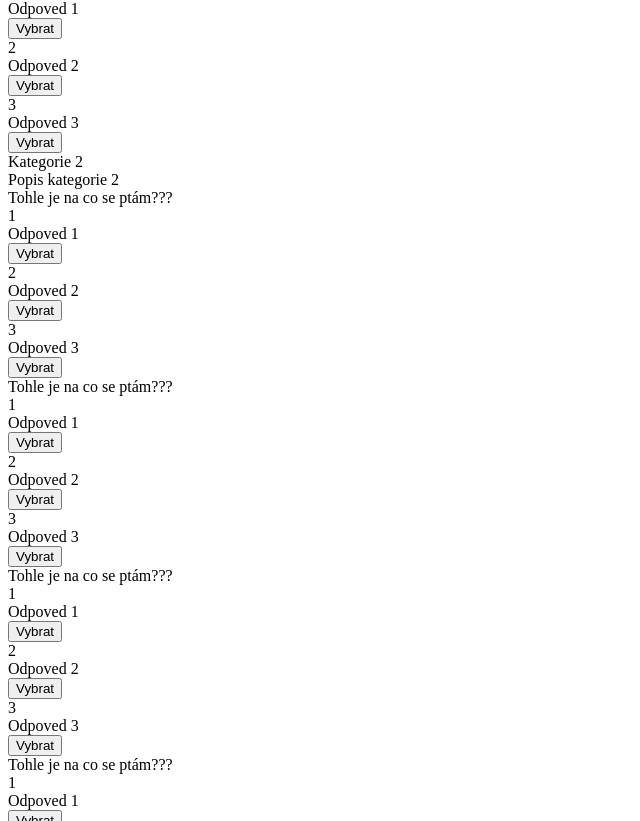
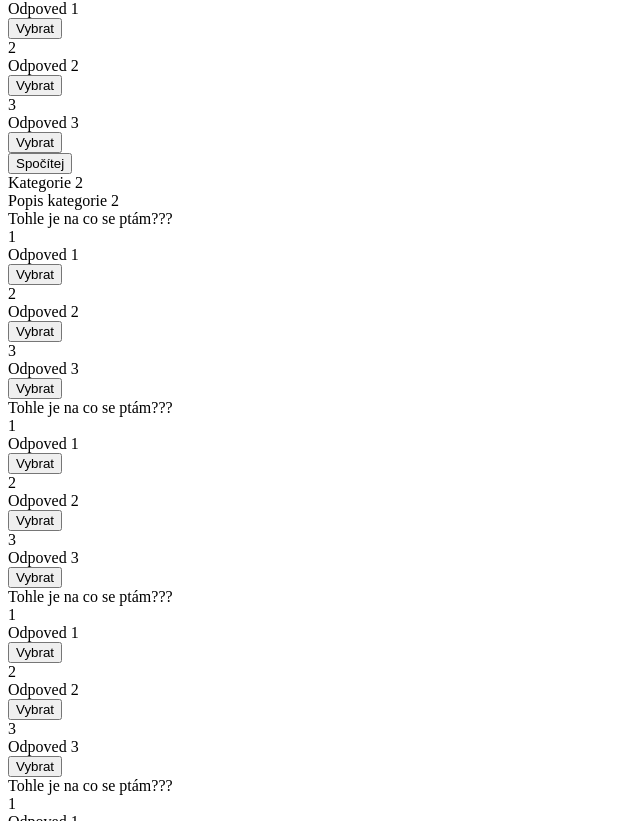
Before and after one commit to TerezaPudilova/Industry-4.0, a React app: page / in a window 1280 px wide. Shown: the part 719-1540 px from the top of the page, without its empty margins (0-640 px from the left). Built offline with nearby package versions, Linux system fonts and the light colour scheme; the HTML template or start-up script is replaced by a standard one.

Commit message:
Pokus o součet hodnot - event binding

```diff
--- a/src/components/category/Category.jsx
+++ b/src/components/category/Category.jsx
@@ -5,21 +5,38 @@ const Category = (props) => {
   const name = props.name;
   const description = props.description;
   const questions = props.questions;
-  console.log(name)
+  let categoryScore = 0;
+
+function handleMarkedChange(item) {
+  console.log(item)
+  categoryScore += item
+  console.log(categoryScore)
+}
 
   const questionsDiv = questions.map((question) => (
-    <div className="question">
     <Question
     question={question.question}
     answers={question.answers}
+    onMarkedChange={handleMarkedChange}
     />
-    </div>
   ));
+
+  const countCategoryScore = () => {
+    questionsDiv.map((qDiv) => {
+      console.log(qDiv.marked)
+    });
+  };
+
   return (
     <>
+      <div className="category">
         <div>{name}</div>
         <div>{description}</div>
         <div>{questionsDiv}</div>
+      </div>
+      <div>
+        <button onClick={countCategoryScore}>Spočítej</button>
+      </div>
     </>
   );
 };
--- a/src/components/question/Question.jsx
+++ b/src/components/question/Question.jsx
@@ -1,17 +1,28 @@
 import React, {useState} from 'react';
 
 const Question = (props) => {
-const [marked,setMarked] = useState(0);
+const [marked,setMarked] = useState(null);
 
 const question = props.question;
 const answers = props.answers;
 
+function handleChange (marked) {
+  props.onMarkedChange(marked)
+}
+
 const answersDiv = answers.map((answer) => <div className="answer">
   <div>{answer.number}</div>
   <div>{answer.text}</div>
-  <button onClick={() => setMarked(answer.number)}>Vybrat</button>
+  <button onClick={() =>
+    {
+      setMarked(answer.number);
+      handleChange(answer.number);
+      console.log("ahoj")
+    }}>Vybrat</button>
 </div>
 );
+
+
 
   return (
     <>
--- a/src/components/survey/Survey.jsx
+++ b/src/components/survey/Survey.jsx
@@ -4,17 +4,18 @@ import Category from '../category/Category.jsx';
 const Survey = (props) => {
   const categories = props.mycategory;
   const categoryDiv = categories.map((category) => (
-    <div className="category">
       <Category
         name={category.name}
         description={category.description}
         questions={category.questions}
       />
-    </div>
   ));
   return (
     <>
       <div>{categoryDiv}</div>
+      <div>
+        <button>Spočítej</button>
+      </div>
     </>
   );
 };
```
Lines whose indentation alone changed are shown as unchanged.
